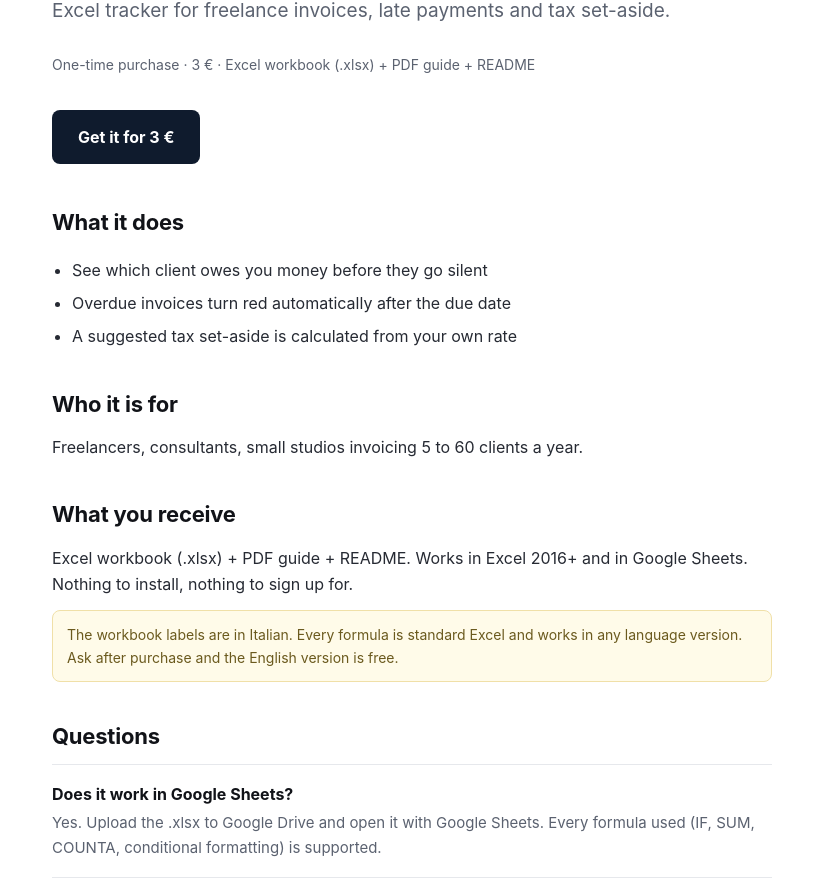
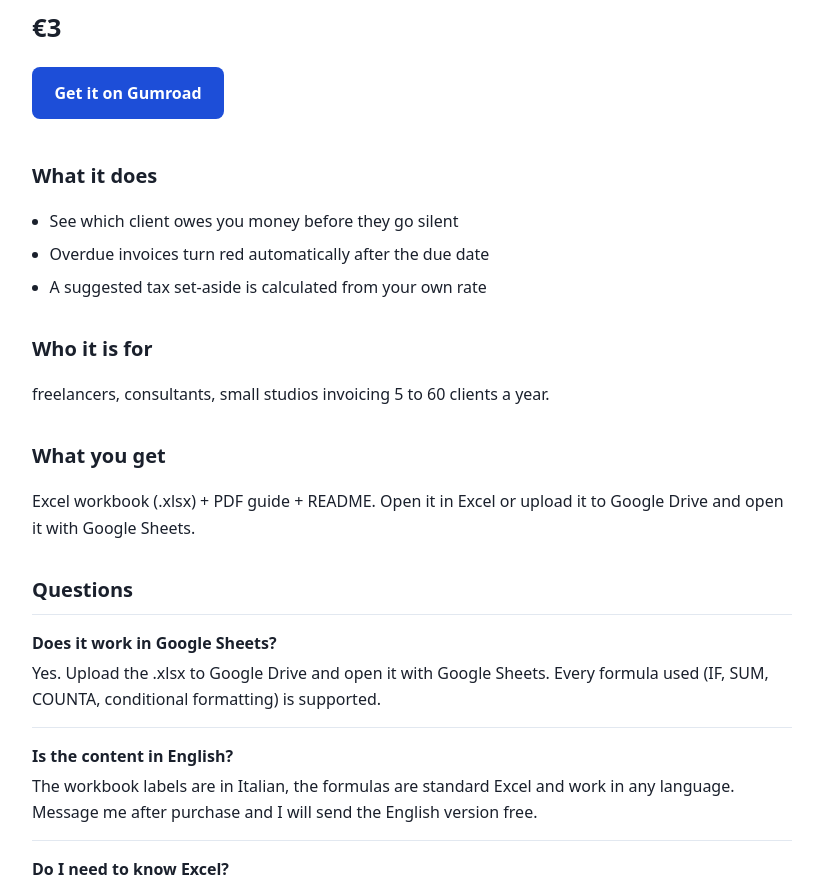
Before and after one commit to absht00/micro-tools-site, a plain HTML site: page store/invoice-tracker.html in a window 1280 px wide. Shown: the part 151-1042 px from the top of the page, without its empty margins (228-1051 px from the left). Drawn offline with Linux system fonts and the light colour scheme.

Commit message:
deploy: store/invoice-tracker.html

```diff
--- a/store/invoice-tracker.html
+++ b/store/invoice-tracker.html
@@ -1,70 +1,49 @@
-<!doctype html><html lang="en"><head>
-<meta charset="utf-8"><meta name="viewport" content="width=device-width,initial-scale=1">
+<!DOCTYPE html>
+<html lang="en">
+<head>
+<meta charset="utf-8">
+<meta name="viewport" content="width=device-width,initial-scale=1">
 <title>Freelance Invoice &amp; Tax Tracker</title>
 <meta name="description" content="Excel tracker for freelance invoices, late payments and tax set-aside.">
 <link rel="canonical" href="https://absht00.github.io/micro-tools-site/store/invoice-tracker.html">
-<meta property="og:type" content="website">
 <meta property="og:title" content="Freelance Invoice &amp; Tax Tracker">
 <meta property="og:description" content="Excel tracker for freelance invoices, late payments and tax set-aside.">
-<meta property="og:url" content="https://absht00.github.io/micro-tools-site/store/invoice-tracker.html">
+<meta property="og:type" content="website">
 <style>
-:root{--ink:#111318;--muted:#5b6270;--line:#e6e8ec;--bg:#ffffff;--soft:#f7f8fa;--accent:#0f1b2d;--green:#0d8a5f}
-*{box-sizing:border-box}
-body{margin:0;font:16px/1.65 -apple-system,BlinkMacSystemFont,"Segoe UI",Inter,Roboto,sans-serif;color:var(--ink);background:var(--bg)}
-.wrap{max-width:760px;margin:0 auto;padding:0 20px}
-header{border-bottom:1px solid var(--line);padding:16px 0}
-header a{color:var(--ink);text-decoration:none;font-weight:700;letter-spacing:-.01em}
-h1{font-size:34px;line-height:1.15;letter-spacing:-.02em;margin:36px 0 12px}
-h2{font-size:22px;letter-spacing:-.01em;margin:36px 0 10px}
-h3{font-size:17px;margin:24px 0 6px}
-p{color:#262a33;margin:12px 0}
-ul{padding-left:20px}
-li{margin:7px 0;color:#262a33}
-.lede{font-size:19px;color:var(--muted);margin:0 0 26px}
-.buy{display:inline-block;background:var(--accent);color:#fff;text-decoration:none;padding:14px 26px;border-radius:8px;font-weight:650;margin:8px 0 4px}
-.buy:hover{opacity:.9}
-.meta{color:var(--muted);font-size:14px;margin-bottom:26px}
-.card{border:1px solid var(--line);border-radius:12px;padding:22px;margin:16px 0;background:var(--soft)}
-.card h3{margin-top:0}
-.card p{margin:6px 0 14px;font-size:15px}
-.card a{color:var(--accent);font-weight:600}
-.faq{border-top:1px solid var(--line);padding:16px 0}
-.faq strong{display:block;margin-bottom:4px}
-.faq p{margin:0;color:var(--muted);font-size:15px}
-footer{border-top:1px solid var(--line);margin-top:56px;padding:26px 0;color:var(--muted);font-size:14px}
-.note{background:#fffbe9;border:1px solid #f0e0a8;border-radius:8px;padding:12px 14px;font-size:14px;color:#6b5a1e}
+body{font-family:system-ui,-apple-system,Segoe UI,Roboto,sans-serif;line-height:1.65;color:#1a202c;max-width:760px;margin:0 auto;padding:2rem 1.25rem;background:#fff}
+h1{font-size:1.9rem;line-height:1.25;margin:.2rem 0 1rem}
+h2{font-size:1.25rem;margin:2rem 0 .5rem}
+a{color:#1d4ed8}
+.kicker{font-size:.78rem;text-transform:uppercase;letter-spacing:.08em;color:#718096;margin-bottom:.4rem}
+.lead{font-size:1.05rem;color:#4a5568}
+.cta{display:inline-block;background:#1d4ed8;color:#fff;text-decoration:none;padding:.8rem 1.4rem;border-radius:.5rem;font-weight:600;font-size:1rem;margin:.5rem 0}
+.cta:hover{background:#1e40af}
+.faq{border-top:1px solid #e2e8f0;padding:.9rem 0}
+.faq strong{display:block;margin-bottom:.25rem}
+ul.benefits{padding-left:1.1rem}
+ul.benefits li{margin:.4rem 0}
+.price{font-size:1.6rem;font-weight:700;margin:.3rem 0 .6rem}
+.note{font-size:.85rem;color:#718096;border-left:3px solid #cbd5e1;padding-left:.8rem;margin:1.5rem 0}
+footer{border-top:1px solid #e2e8f0;margin-top:2.5rem;padding-top:1rem;font-size:.85rem;color:#718096}
 </style>
-</head><body>
-<header><div class="wrap"><a href="https://absht00.github.io/micro-tools-site/store/">Freelance &amp;amp; Budget Tools</a></div></header>
-<div class="wrap">
-
+</head>
+<body>
+<div class="kicker">Excel template · instant download</div>
 <h1>Freelance Invoice &amp; Tax Tracker</h1>
-<p class="lede">Excel tracker for freelance invoices, late payments and tax set-aside.</p>
-<p class="meta">One-time purchase · 3 € · Excel workbook (.xlsx) + PDF guide + README</p>
-<a class="buy" href="https://clearmindpress.gumroad.com/l/lnpvko">Get it for 3 €</a>
-
+<p class="lead">Excel tracker for freelance invoices, late payments and tax set-aside.</p>
+<div class="price">€3</div>
+<a class="cta" href="https://clearmindpress.gumroad.com/l/lnpvko">Get it on Gumroad</a>
 <h2>What it does</h2>
-<ul><li>See which client owes you money before they go silent</li><li>Overdue invoices turn red automatically after the due date</li><li>A suggested tax set-aside is calculated from your own rate</li></ul>
-
+<ul class="benefits"><li>See which client owes you money before they go silent</li><li>Overdue invoices turn red automatically after the due date</li><li>A suggested tax set-aside is calculated from your own rate</li></ul>
 <h2>Who it is for</h2>
-<p>Freelancers, consultants, small studios invoicing 5 to 60 clients a year.</p>
-
-<h2>What you receive</h2>
-<p>Excel workbook (.xlsx) + PDF guide + README. Works in Excel 2016+ and in Google Sheets. Nothing to install, nothing
-to sign up for.</p>
-<div class="note">The workbook labels are in Italian. Every formula is standard Excel and
-works in any language version. Ask after purchase and the English version is free.</div>
-
+<p>freelancers, consultants, small studios invoicing 5 to 60 clients a year.</p>
+<h2>What you get</h2>
+<p>Excel workbook (.xlsx) + PDF guide + README. Open it in Excel or upload it to Google Drive and open it with Google Sheets.</p>
 <h2>Questions</h2>
-<div class="faq"><strong>Does it work in Google Sheets?</strong><p>Yes. Upload the .xlsx to Google Drive and open it with Google Sheets. Every formula used (IF, SUM, COUNTA, conditional formatting) is supported.</p></div><div class="faq"><strong>Is the content in English?</strong><p>The workbook labels are in Italian, the formulas are standard Excel and work in any language. Message me after purchase and I will send the English version free.</p></div><div class="faq"><strong>Do I need to know Excel?</strong><p>No. You type four fields per invoice: number, client, date, amount. Everything else is calculated.</p></div><div class="faq"><strong>Is this a subscription?</strong><p>No. One payment, one file, yours forever. No account, no login, no app.</p></div>
-
-<h2>Get it</h2>
-<p><a class="buy" href="https://clearmindpress.gumroad.com/l/lnpvko">Download for 3 €</a></p>
-<script type="application/ld+json">{"@context": "https://schema.org", "@type": "Product", "name": "Freelance Invoice & Tax Tracker", "description": "Excel tracker for freelance invoices, late payments and tax set-aside.", "offers": {"@type": "Offer", "price": "3", "priceCurrency": "EUR", "available": true, "url": "https://clearmindpress.gumroad.com/l/lnpvko"}}</script>
-
-</div>
-<footer><div class="wrap">
-<p>Independent digital tools. One-time purchase, no subscription. Questions: reply to your
-Gumroad receipt and I answer personally.</p>
-</div></footer>
-</body></html>
+<div class="faq"><strong>Does it work in Google Sheets?</strong>Yes. Upload the .xlsx to Google Drive and open it with Google Sheets. Every formula used (IF, SUM, COUNTA, conditional formatting) is supported.</div><div class="faq"><strong>Is the content in English?</strong>The workbook labels are in Italian, the formulas are standard Excel and work in any language. Message me after purchase and I will send the English version free.</div><div class="faq"><strong>Do I need to know Excel?</strong>No. You type four fields per invoice: number, client, date, amount. Everything else is calculated.</div><div class="faq"><strong>Is this a subscription?</strong>No. One payment, one file, yours forever. No account, no login, no app.</div>
+<div class="note"><strong>Language note:</strong> the file itself is written in Italian. The formulas are standard Excel and work in any language. Message me after purchase and I will send the English version at no extra cost.</div>
+<a class="cta" href="https://clearmindpress.gumroad.com/l/lnpvko">Get Freelance Invoice &amp; Tax Tracker — €3</a>
+<script type="application/ld+json">{"@context": "https://schema.org", "@type": "Product", "name": "Freelance Invoice & Tax Tracker", "description": "Excel tracker for freelance invoices, late payments and tax set-aside.", "offers": {"@type": "Offer", "price": "3", "priceCurrency": "EUR", "url": "https://clearmindpress.gumroad.com/l/lnpvko", "availability": "https://schema.org/InStock"}}</script>
+<footer>Clearmind Press · <a href="https://absht00.github.io/micro-tools-site/store/">all products</a></footer>
+</body>
+</html>
```
